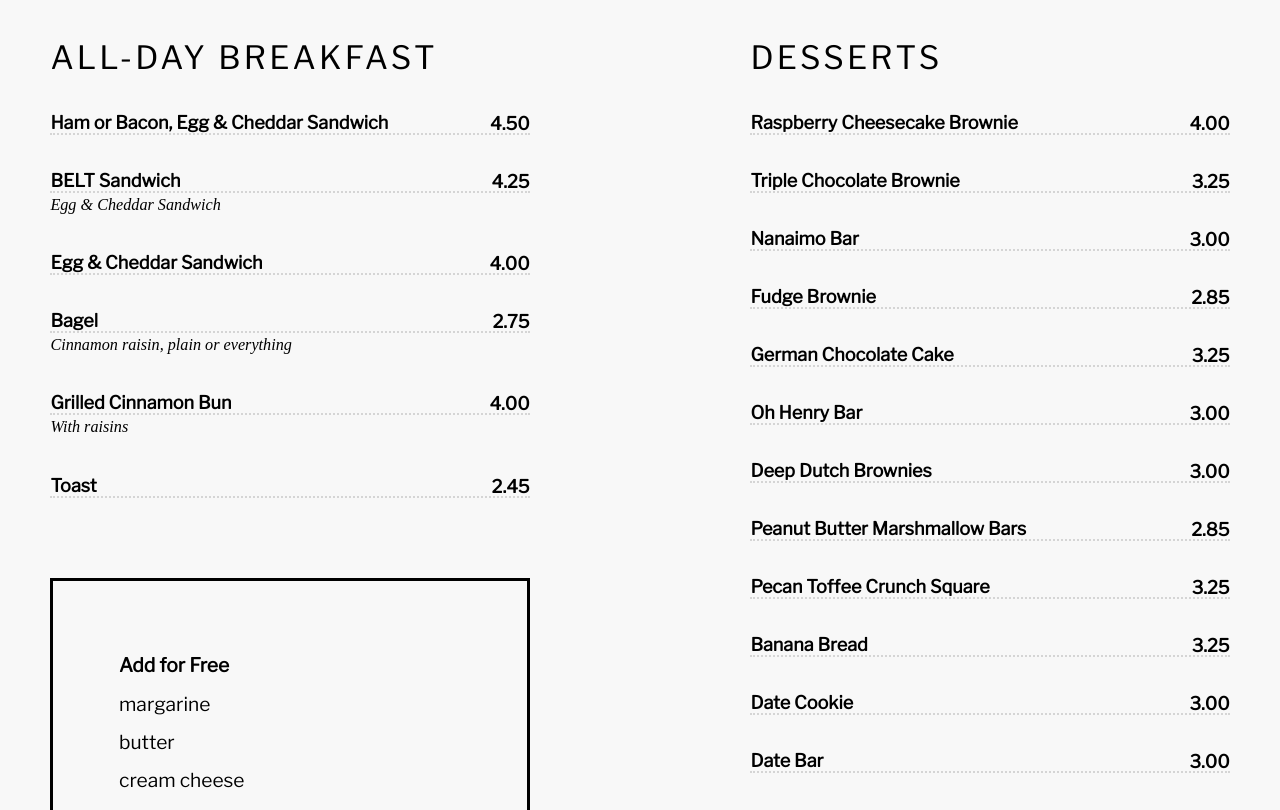
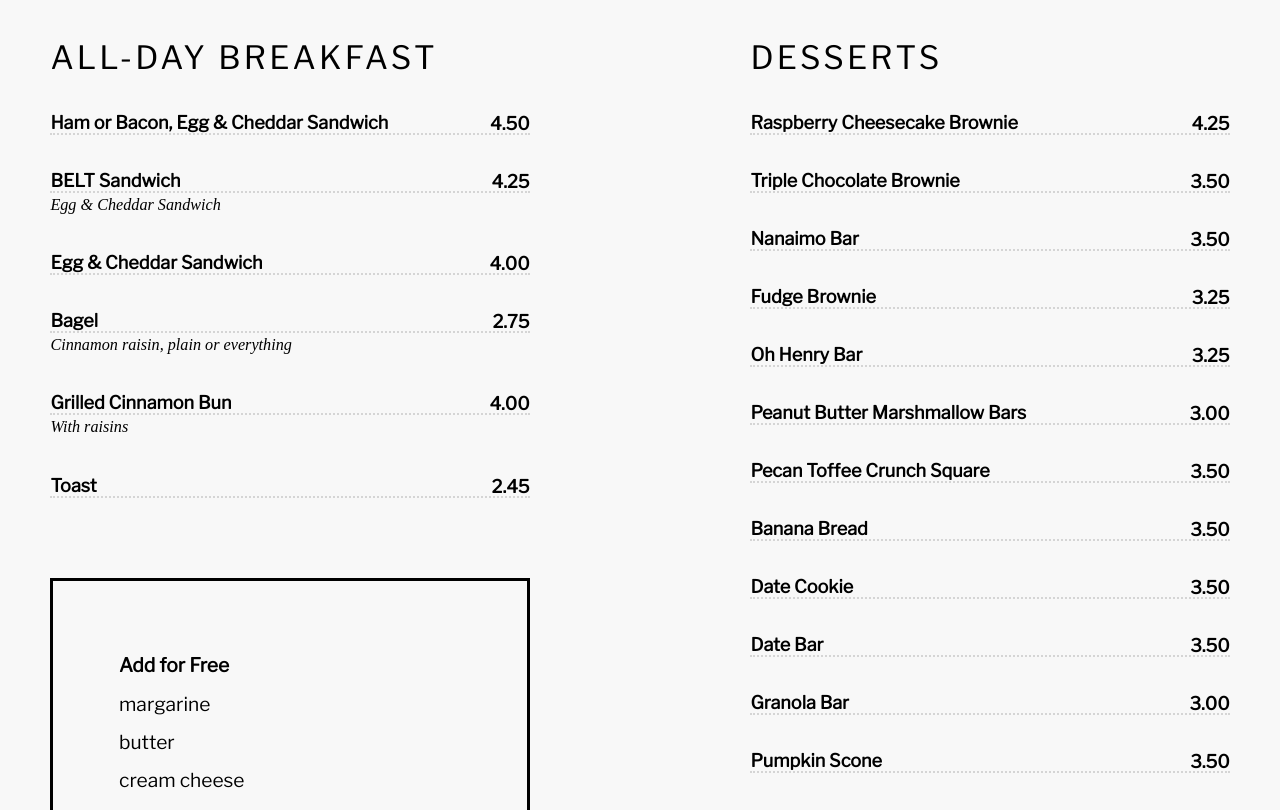
Before and after one commit to dailygrindcoffee/website, a plain HTML site: page index.html in a window 1280 px wide. Shown: the part 4479-5289 px from the top of the page. Drawn offline with nearby package versions, Linux system fonts and the light colour scheme; a script that the page names is missing; a web font is replaced by a local one.

Commit message:
Update index.html
dessert price changes and removal of DDB and GCC

```diff
--- a/index.html
+++ b/index.html
@@ -365,7 +365,7 @@ src="https://www.facebook.com/tr?id=509630773058218&ev=PageView
 <div class="flavours-title">
 <div class="flavours-name">Flavours</div>
 
-<div class="menu-item-price">  +.50&cent;</div>
+<div class="menu-item-price">  +.55&cent;</div>
 </div>
 
 <p>Vanilla*, Caramel*, Hazelnut*, Lime, Cinnamon, Cane Syrup, Orange, Chocolate, Lemon, White Chocolate, Cherry*, Peppermint, Raspberry, Almond, Coconut, Strawberry, Peach*, (* also available sugar-free).</p>
@@ -650,106 +650,91 @@ src="https://www.facebook.com/tr?id=509630773058218&ev=PageView
 <div class="menu-item">
 <div class="menu-item-name">Raspberry Cheesecake Brownie</div>
 
-<div class="menu-item-price">4.00</div>
+<div class="menu-item-price">4.25</div>
 </div>
 <!--ITEM ENDS--><!--ITEM STARTS-->
 
 <div class="menu-item">
 <div class="menu-item-name">Triple Chocolate Brownie</div>
 
-<div class="menu-item-price">3.25</div>
+<div class="menu-item-price">3.50</div>
 </div>
 <!--ITEM ENDS--><!--ITEM STARTS-->
 
 <div class="menu-item">
 <div class="menu-item-name">Nanaimo Bar</div>
 
-<div class="menu-item-price">3.00</div>
+<div class="menu-item-price">3.50</div>
 </div>
 <!--ITEM ENDS--><!--ITEM STARTS-->
 
 <div class="menu-item">
 <div class="menu-item-name">Fudge Brownie</div>
 
-<div class="menu-item-price">2.85</div>
+<div class="menu-item-price">3.25</div>
 </div>
 <!--ITEM ENDS--><!--ITEM STARTS-->
 
 <div class="menu-item">
-<div class="menu-item-name">German Chocolate Cake</div>
+<div class="menu-item-name">Oh Henry Bar</div>
 
 <div class="menu-item-price">3.25</div>
 </div>
-
 <!--ITEM ENDS--><!--ITEM STARTS-->
 
 <div class="menu-item">
-<div class="menu-item-name">Oh Henry Bar</div>
+<div class="menu-item-name">Peanut Butter Marshmallow Bars</div>
 
 <div class="menu-item-price">3.00</div>
 </div>
 <!--ITEM ENDS--><!--ITEM STARTS-->
 
 <div class="menu-item">
-<div class="menu-item-name">Deep Dutch Brownies</div>
+<div class="menu-item-name">Pecan Toffee Crunch Square</div>
+
+<div class="menu-item-price">3.50</div>
+</div>
+<!--ITEM ENDS--><!--ITEM STARTS-->
+
+<div class="menu-item">
+<div class="menu-item-name">Banana Bread</div>
+
+<div class="menu-item-price">3.50</div>
+</div>
+<!--ITEM ENDS--><!--ITEM STARTS-->
+
+<div class="menu-item">
+<div class="menu-item-name">Date Cookie</div>
+
+<div class="menu-item-price">3.50</div>
+</div>
+<!--ITEM ENDS--><!--ITEM STARTS-->
+
+<div class="menu-item">
+<div class="menu-item-name">Date Bar</div>
+
+<div class="menu-item-price">3.50</div>
+</div>
+<!--ITEM ENDS--><!--ITEM STARTS-->
+
+<div class="menu-item">
+<div class="menu-item-name">Granola Bar</div>
 
 <div class="menu-item-price">3.00</div>
 </div>
 <!--ITEM ENDS--><!--ITEM STARTS-->
 
 <div class="menu-item">
-<div class="menu-item-name">Peanut Butter Marshmallow Bars</div>
-
-<div class="menu-item-price">2.85</div>
-</div>
-<!--ITEM ENDS--><!--ITEM STARTS-->
-
-<div class="menu-item">
-<div class="menu-item-name">Pecan Toffee Crunch Square</div>
-
-<div class="menu-item-price">3.25</div>
-</div>
-<!--ITEM ENDS--><!--ITEM STARTS-->
-
-<div class="menu-item">
-<div class="menu-item-name">Banana Bread</div>
-
-<div class="menu-item-price">3.25</div>
-</div>
-<!--ITEM ENDS--><!--ITEM STARTS-->
-
-<div class="menu-item">
-<div class="menu-item-name">Date Cookie</div>
-
-<div class="menu-item-price">3.00</div>
-</div>
-<!--ITEM ENDS--><!--ITEM STARTS-->
-
-<div class="menu-item">
-<div class="menu-item-name">Date Bar</div>
-
-<div class="menu-item-price">3.00</div>
-</div>
-<!--ITEM ENDS--><!--ITEM STARTS-->
-
-<div class="menu-item">
-<div class="menu-item-name">Granola Bar</div>
-
-<div class="menu-item-price">2.85</div>
-</div>
-<!--ITEM ENDS--><!--ITEM STARTS-->
-
-<div class="menu-item">
 <div class="menu-item-name">Pumpkin Scone</div>
 
-<div class="menu-item-price">3.25</div>
+<div class="menu-item-price">3.50</div>
 </div>
 <!--ITEM ENDS--><!--ITEM STARTS-->
 
 <div class="menu-item">
 <div class="menu-item-name">Apple Jack</div>
 
-<div class="menu-item-price">3.95</div>
+<div class="menu-item-price">4.25</div>
 </div>
 <!--ITEM ENDS--><!--ITEM STARTS-->
 
@@ -763,7 +748,7 @@ src="https://www.facebook.com/tr?id=509630773058218&ev=PageView
 <div class="menu-item">
 <div class="menu-item-name">Cinnamon Bun</div>
 
-<div class="menu-item-price">4.00</div>
+<div class="menu-item-price">4.25</div>
 </div>
 <!--ITEM ENDS-->
 </div>
@@ -824,7 +809,7 @@ src="https://www.facebook.com/tr?id=509630773058218&ev=PageView
 
 <p><span>Sat:</span> 8:00am - 9:00pm</p>
 
-<p><span>Sun:</span> 9:00 - 5:00pm</p>
+<p><span>Sun:</span> 9:00am - 5:00pm</p>
 </div>
 </div>
 </div>
```
